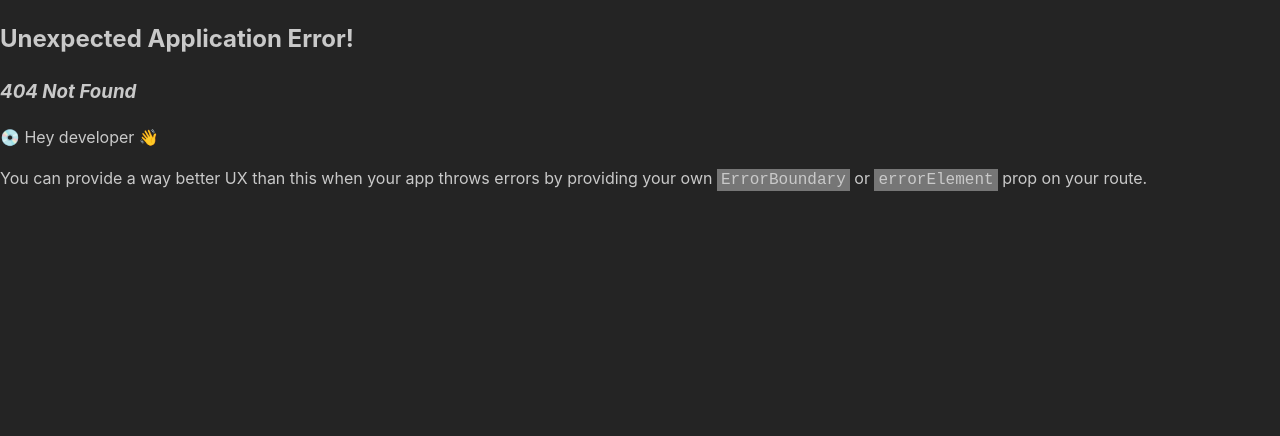
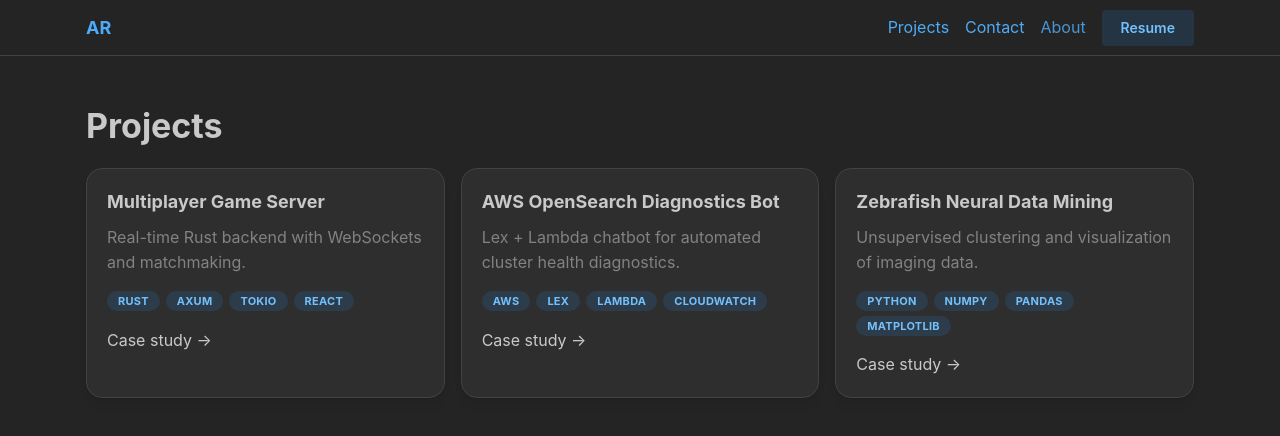
Before and after one commit to adamrodi/adamrodi.com, a React (Vite) app: page /projects in a window 1280 px wide. Before the commit this address had no page. Shown: the top 436 px of the page. Built offline with nearby package versions, Linux system fonts and the light colour scheme.

Commit message:
add link config and projects page

```diff
--- a/src/App.tsx
+++ b/src/App.tsx
@@ -1,6 +1,6 @@
 import { AppShell, Box, Container } from "@mantine/core";
 import { Outlet } from "react-router-dom";
-import Nav from "./components/nav";
+import Nav from "./components/Nav";
 
 export default function App() {
   return (
--- a/src/components/Nav.tsx
+++ b/src/components/Nav.tsx
@@ -1,25 +1,77 @@
 import { Container, Group, Anchor, Button } from "@mantine/core";
+import { Link, useLocation } from "react-router-dom";
+import { navVisibility } from "../config/nav";
+
+type LinkItem = {
+  key: keyof typeof navVisibility;
+  label: string;
+  to: string;
+  usesRouter?: boolean; // false when using regular anchor (e.g., hash on Home)
+};
+
+const LINKS: LinkItem[] = [
+  { key: "home", label: "Home", to: "/", usesRouter: true },
+  { key: "projects", label: "Projects", to: "/projects", usesRouter: true },
+  // Contact is an anchor on the Home page (#contact)
+  { key: "contact", label: "Contact", to: "/#contact", usesRouter: false },
+  { key: "about", label: "About", to: "/about", usesRouter: true },
+];
 
 export default function Nav() {
+  const { pathname } = useLocation();
+  const visibleLinks = LINKS.filter((l) => navVisibility[l.key]);
+
   return (
     <Container size="lg" h="100%">
       <Group justify="space-between" align="center" h="100%">
-        <Anchor href="/" fw={700} fz="lg">
+        <Anchor
+          component={Link}
+          to="/"
+          fw={700}
+          fz="lg"
+          aria-label="Go to home"
+          title="Home"
+        >
           AR
         </Anchor>
+
         <Group gap="md">
-          <Anchor href="/">Home</Anchor>
-          <Anchor href="#projects">Projects</Anchor>
-          <Anchor href="#contact">Contact</Anchor>
-          <Anchor href="/about">About</Anchor>
+          {visibleLinks.map((link) => {
+            if (link.usesRouter) {
+              const active =
+                link.to === "/"
+                  ? pathname === "/"
+                  : pathname.startsWith(link.to);
+              return (
+                <Anchor
+                  key={link.key}
+                  component={Link}
+                  to={link.to}
+                  style={{ opacity: active ? 1 : 0.85 }}
+                >
+                  {link.label}
+                </Anchor>
+              );
+            }
+            return (
+              <Anchor key={link.key} href={link.to} title={link.label}>
+                {link.label}
+              </Anchor>
+            );
+          })}
+
+          {navVisibility.resume && (
             <Button
-            component="a"
-            href="/Adam_Rodi_Resume.pdf"
+              component={Link}
+              to="/resume"
               variant="light"
               size="sm"
+              aria-label="Open resume"
+              title="Resume"
             >
               Resume
             </Button>
+          )}
         </Group>
       </Group>
     </Container>
--- /dev/null
+++ b/src/config/nav.ts
@@ -0,0 +1,12 @@
+// Centralized nav visibility flags.
+// Flip any value to true/false to show/hide items in the header.
+export const navVisibility = {
+  home: false,
+  projects: true,
+  blog: false,
+  about: true,
+  contact: true,
+  resume: true,
+} as const;
+
+export type NavKey = keyof typeof navVisibility;
--- a/src/main.tsx
+++ b/src/main.tsx
@@ -6,6 +6,7 @@ import { RouterProvider, createBrowserRouter } from "react-router-dom";
 import App from "./App";
 import Home from "./pages/Home";
 import About from "./pages/About";
+import Projects from "./pages/Projects";
 import "@mantine/core/styles.css";
 import "@mantine/notifications/styles.css";
 
@@ -16,6 +17,7 @@ const router = createBrowserRouter([
     children: [
       { index: true, element: <Home /> },
       { path: "about", element: <About /> },
+      { path: "projects", element: <Projects /> },
     ],
   },
 ]);
--- a/src/pages/Home.tsx
+++ b/src/pages/Home.tsx
@@ -35,19 +35,19 @@ export default function Home() {
             title="Multiplayer Game Server"
             summary="Real-time Rust backend with WebSockets and matchmaking."
             tags={["Rust", "Axum", "Tokio", "React"]}
-            link="#"
+            link="/projects"
           />
           <ProjectCard
             title="AWS OpenSearch Diagnostics Bot"
             summary="Lex + Lambda chatbot for automated cluster health diagnostics."
             tags={["AWS", "Lex", "Lambda", "CloudWatch"]}
-            link="#"
+            link="/projects"
           />
           <ProjectCard
             title="Zebrafish Neural Data Mining"
             summary="Unsupervised clustering and visualization of imaging data."
             tags={["Python", "NumPy", "pandas", "matplotlib"]}
-            link="#"
+            link="/projects"
           />
         </SimpleGrid>
       </Box>
--- /dev/null
+++ b/src/pages/Projects.tsx
@@ -0,0 +1,41 @@
+import { Title, SimpleGrid, Card, Text, Badge } from "@mantine/core";
+import { Link } from "react-router-dom";
+
+const items = [
+  {
+    slug: "multiplayer-game-server",
+    title: "Multiplayer Game Server",
+    summary: "Real-time Rust backend with WebSockets and matchmaking.",
+    tags: ["Rust", "Axum", "Tokio", "React"],
+  },
+  {
+    slug: "opensearch-diagnostics-bot",
+    title: "AWS OpenSearch Diagnostics Bot",
+    summary: "Lex + Lambda chatbot for automated cluster health diagnostics.",
+    tags: ["AWS", "Lex", "Lambda", "CloudWatch"],
+  },
+  {
+    slug: "zebrafish-data-mining",
+    title: "Zebrafish Neural Data Mining",
+    summary: "Unsupervised clustering and visualization of imaging data.",
+    tags: ["Python", "NumPy", "pandas", "matplotlib"],
+  },
+];
+
+export default function Projects() {
+  return (
+    <>
+      <Title order={1} mb="lg">Projects</Title>
+      <SimpleGrid cols={{ base: 1, sm: 2, md: 3 }}>
+        {items.map((p) => (
+          <Card key={p.slug} component={Link as any} to={`/projects/${p.slug}`} withBorder radius="lg" shadow="sm" p="lg">
+            <Title order={4} mb="xs">{p.title}</Title>
+            <Text c="dimmed" mb="sm">{p.summary}</Text>
+            <div>{p.tags.map((t) => <Badge key={t} variant="light" mr={6}>{t}</Badge>)}</div>
+            <Text mt="md">Case study →</Text>
+          </Card>
+        ))}
+      </SimpleGrid>
+    </>
+  );
+}
```
Lines whose indentation alone changed are shown as unchanged.
